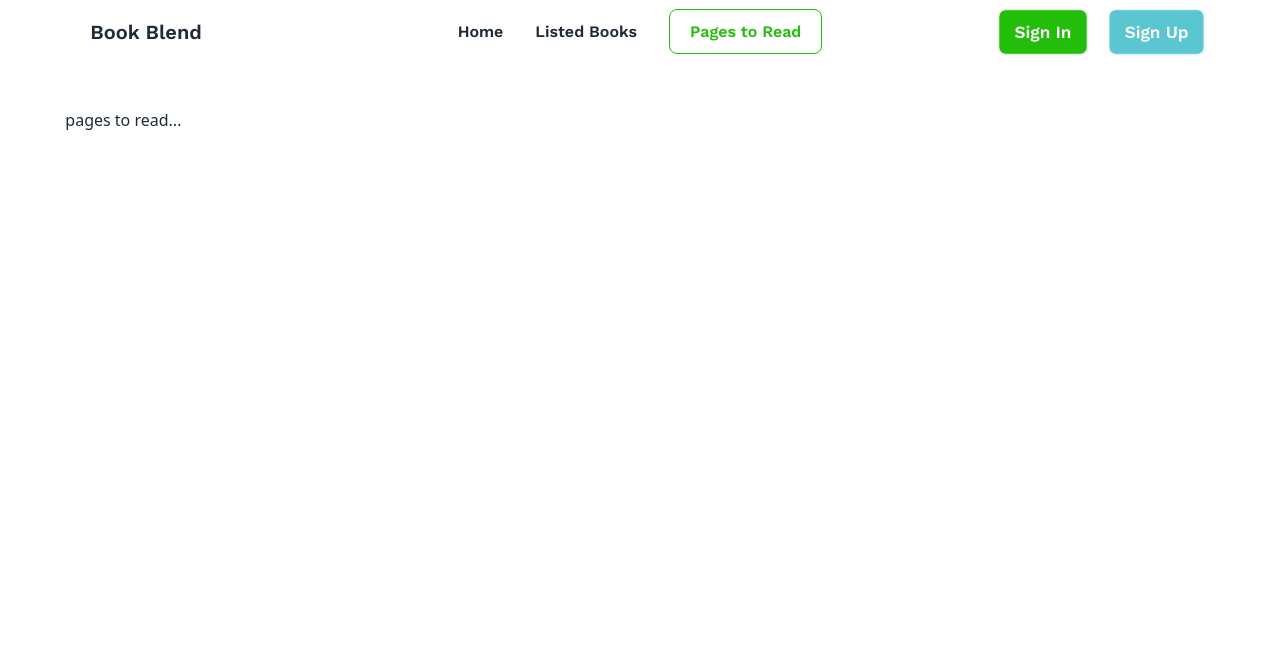
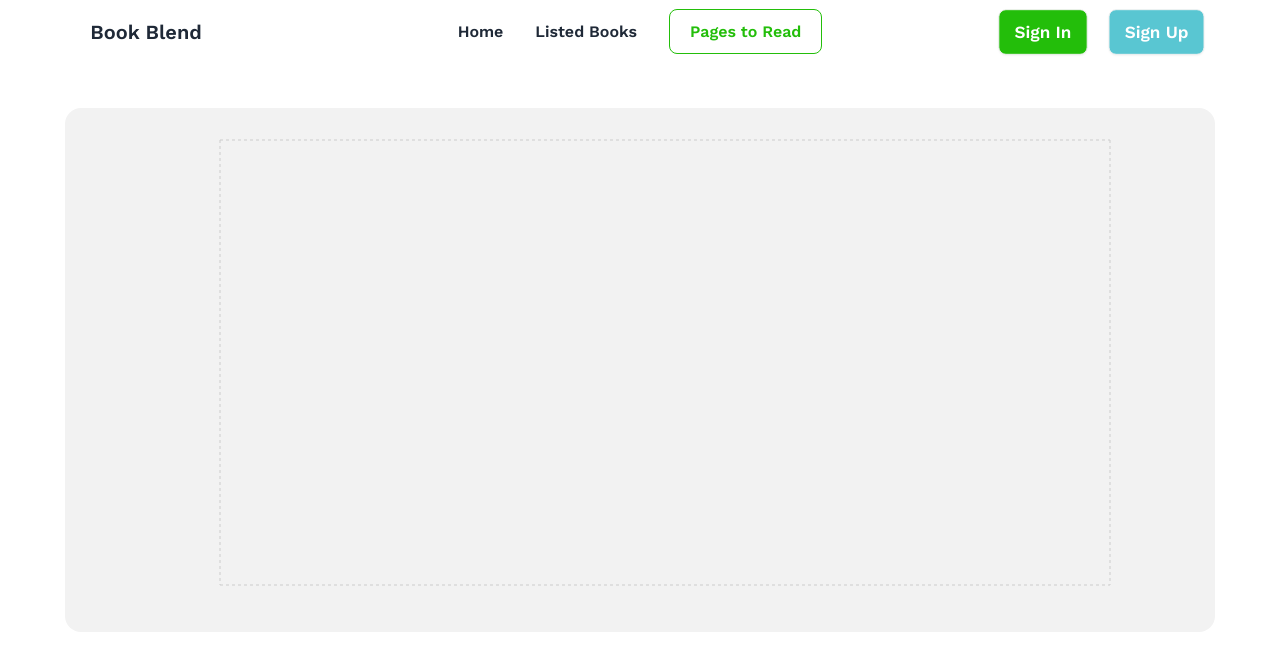
Before and after one commit to emonmahmud1/book-blend, a React (Vite) app: page /pagestoread in a window 1280 px wide. Shown: the top 670 px of the page. Built offline with nearby package versions, Linux system fonts and the light colour scheme; a web font is replaced by a local one.

Commit message:
add dynamic bar chart

```diff
--- a/package.json
+++ b/package.json
@@ -18,6 +18,7 @@
     "react-icons": "^5.0.1",
     "react-router-dom": "^6.22.3",
     "react-toastify": "^10.0.5",
+    "recharts": "^2.12.3",
     "sort-by": "^1.2.0"
   },
   "devDependencies": {
--- a/src/Pages/PagesToRead/PagesToRead.jsx
+++ b/src/Pages/PagesToRead/PagesToRead.jsx
@@ -1,8 +1,13 @@
 
+import ShowDataInChart from './../../components/ShowDataInChart/ShowDataInChart';
 const PagesToRead = () => {
+
     return (
-        <div>
-            <h2>pages to read...</h2>
+        <div className='min-h-[calc(100vh-200px)]'>
+            <div className=' flex justify-center  w-full  p-3 rounded-2xl bg-base-200  items-center overflow-x-hidden'>
+
+            <ShowDataInChart></ShowDataInChart>
+            </div>
 
         </div>
     );
--- /dev/null
+++ b/src/components/ShowDataInChart/ShowDataInChart.jsx
@@ -0,0 +1,54 @@
+import React from "react";
+import { BarChart, Bar, Cell, XAxis, YAxis, CartesianGrid,Tooltip } from "recharts";
+import { getReadBooksList } from "../../utility/storeReadDataLocalStorage";
+
+export default function ShowDataInChart() {
+  const colors = ["#0088FE", "#00C49F", "#FFBB28", "#FF8042", "red", "pink"];
+
+  const getPath = (x, y, width, height) => {
+    return `M${x},${y + height}C${x + width / 3},${y + height} ${
+      x + width / 2
+    },${y + height / 3}
+  ${x + width / 2}, ${y}
+  C${x + width / 2},${y + height / 3} ${x + (2 * width) / 3},${y + height} ${
+      x + width
+    }, ${y + height}
+  Z`;
+  };
+
+  const TriangleBar = (props) => {
+    const { fill, x, y, width, height } = props;
+
+    return <path d={getPath(x, y, width, height)} stroke="none" fill={fill} />;
+  };
+  const readBooks = getReadBooksList();
+  console.log(readBooks);
+  return (
+    <BarChart
+      width={1000}
+      height={500}
+      data={readBooks}
+      margin={{
+        top: 20,
+        right: 30,
+        left: 20,
+        bottom: 5,
+      }}
+    >
+        <Tooltip></Tooltip>
+      <CartesianGrid strokeDasharray="3 3" />
+      <XAxis dataKey="bookName" />
+      <YAxis  />
+      <Bar
+        dataKey="totalPages"
+        fill="#8884d8"
+        shape={<TriangleBar />}
+        label={{ position: "top" }}
+      >
+        {readBooks.map((entry, index) => (
+          <Cell key={`cell-${index}`} fill={colors[index % 20]} />
+        ))}
+      </Bar>
+    </BarChart>
+  );
+}
```
Also changed, not shown: 1 other file (tests, documents, lock files or other folders).
